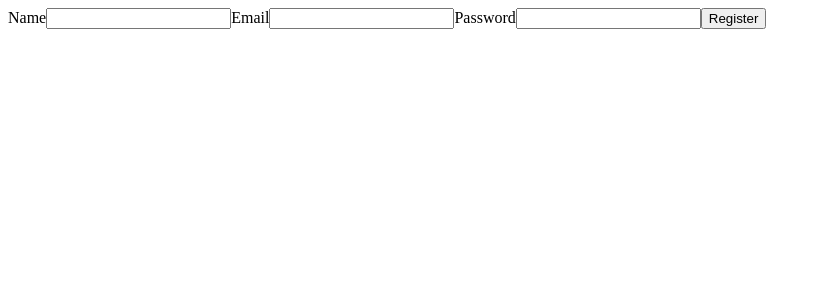
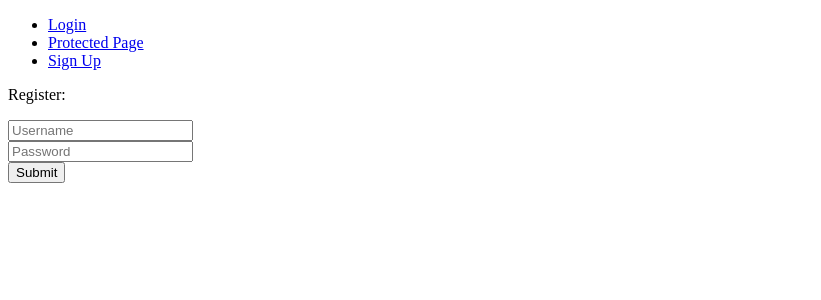
Before and after one commit to Build-Week-Med-Cabinet-6/front-end, a React (Create React App) app: page /register in a window 1280 px wide. Shown: the top 300 px of the page, without its empty margins (0-821 px from the left). Built offline with nearby package versions, Linux system fonts and the light colour scheme.

Commit message:
login and register are working and routes to protected page

```diff
--- a/package.json
+++ b/package.json
@@ -6,10 +6,13 @@
     "@testing-library/jest-dom": "^4.2.4",
     "@testing-library/react": "^9.5.0",
     "@testing-library/user-event": "^7.2.1",
+    "axios": "^0.19.2",
+    "formik": "^2.1.4",
     "react": "^16.13.1",
     "react-dom": "^16.13.1",
     "react-router-dom": "^5.1.2",
-    "react-scripts": "3.4.1"
+    "react-scripts": "3.4.1",
+    "yup": "^0.28.4"
   },
   "scripts": {
     "start": "react-scripts start",
--- a/src/components/App.jsx
+++ b/src/components/App.jsx
@@ -1,24 +1,35 @@
-import React, {useState} from 'react';
-import { Switch, Route, Link, useHistory } from 'react-router-dom';
+import React, { useState } from "react";
+import SearchComp from "./Search";
+import {
+  BrowserRouter as Router,
+  Route,
+  Link,
+  Switch,
+  useHistory,
+} from "react-router-dom";
 
 // Components
-import Login from './Login';
-import Register from './Register';
-import Search from './Search';
+import Login from "./Login";
+import Register from "./Register";
+import Search from "./Search";
+
+// route
+
+import PrivateRoute from "./PrivateRoute";
 
 function App() {
   const initialFormValues = {
     name: "",
     email: "",
     password: "",
-  }
+  };
 
   const [searchString, setSearchString] = useState("");
   const [formValues, setFormValues] = useState(initialFormValues);
   const [users, setUsers] = useState([]);
   const history = useHistory();
 
-  const onInputChange = evt => {
+  const onInputChange = (evt) => {
     const name = evt.target.name;
     const value = evt.target.value;
 
@@ -26,75 +37,78 @@ function App() {
       ...formValues,
       [name]: value,
     });
-  }
+  };
 
-  const onLoginSubmit = evt => {
+  const onLoginSubmit = (evt) => {
     evt.preventDefault();
 
-    for(let i = 0; i < users.length; i++) {
+    for (let i = 0; i < users.length; i++) {
       const userEmail = users[i].email;
       const userPassword = users[i].password;
 
       // If this user's email and password matches the form values
       // go to the /home route and break out of this loop.
-      if(userEmail === formValues.email && userPassword === formValues.password) {
+      if (
+        userEmail === formValues.email &&
+        userPassword === formValues.password
+      ) {
         history.push("/search");
         break;
       }
     }
-  }
+  };
 
-  const onRegisterSubmit = evt => {
+  const onRegisterSubmit = (evt) => {
     evt.preventDefault();
     setFormValues(initialFormValues);
     history.push("/");
-    return setUsers([
-      ...users,
-      formValues,
-    ]);
-  }
+    return setUsers([...users, formValues]);
+  };
 
-  const onSearchSubmit = evt => {
+  const onSearchSubmit = (evt) => {
     evt.preventDefault();
     setSearchString("");
     console.log(searchString);
-  }
+  };
 
-  const addSearchTerm = evt => {
+  const addSearchTerm = (evt) => {
     const searchTerm = evt.target.value;
 
-    if(!searchString.includes(searchTerm)) {
-      if(searchString === "") { // If this is the first search term
+    if (!searchString.includes(searchTerm)) {
+      if (searchString === "") {
+        // If this is the first search term
         return setSearchString(searchTerm);
       }
 
       return setSearchString(`${searchString}, ${searchTerm}`);
     }
-  }
+  };
 
   return (
-    <div className="App">
-      <Switch>
-        <Route path="/search">
-          <Search onAddSearchTerm={addSearchTerm} onSearchSubmit={onSearchSubmit}/>
-        </Route>
-        <Route path="/register">
-          <Register
-            onInputChange={onInputChange}
-            onRegisterSubmit={onRegisterSubmit}
-            formValues={formValues}
-          />
-        </Route>
-        <Route path="/">
-          <Login
-            onInputChange={onInputChange}
-            onLoginSubmit={onLoginSubmit}
-            formValues={formValues}
-          />
-          <Link to="/register">Register</Link>
-        </Route>
-      </Switch>
-    </div>
+    <Route>
+      <div className="App">
+        <ul>
+          <li>
+            <Link to="/Login">Login</Link>
+          </li>
+          <li>
+            <Link to="/protected">Protected Page</Link>
+          </li>
+          <li>
+            <Link to="/register">Sign Up</Link>
+          </li>
+        </ul>
+        <Switch>
+          <PrivateRoute exact path="/protected" component={PrivateRoute} />
+          <Route exact path="/" component={Register} />
+
+          <Route exact path="/login" component={Login} />
+          <PrivateRoute exact path="/protected" component={SearchComp} />
+          <Route path="/register" component={Register} />
+          <Route component={Register} />
+        </Switch>
+      </div>
+    </Route>
   );
 }
 
--- a/src/components/Login.jsx
+++ b/src/components/Login.jsx
@@ -1,16 +1,88 @@
-import React from 'react';
+import React, { useState, useEffect } from "react";
+import { render } from "react-dom";
+import * as Yup from "yup";
+import { BrowserRouter as Router, Link, Route } from "react-router-dom";
 
-function Login(props) {
-  const {onInputChange, onLoginSubmit, formValues} = props;
-  return(
-    <form>
-      <label htmlFor="email">Email</label>
-      <input onChange={onInputChange} type="text" name="email" id="email" value={formValues.email}/>
-      <label htmlFor="password">Password</label>
-      <input onChange={onInputChange} type="password" name="password" id="password" value={formValues.password}/>
-      <input onClick={onLoginSubmit} type="submit" value="Login" />
-    </form>
-  );
-}
+import { withFormik, Form, Field } from "formik";
+import axios from "axios";
+import auth from "./auth";
+const Login = (
+  {
+    values,
+    errors,
+    touched,
+    isSubmitting,
+    onInputChange,
+    onRegisterSubmit,
+    formValue,
+  },
+  props
+) => (
+  <Form>
+    <div>
+      <p>Login:</p>
+      <Field
+        type="text"
+        name="username"
+        placeholder="Username"
+        className="fields"
+      />
+      {touched.username && errors.username && <p>{errors.username}</p>}
+    </div>
 
-export default Login;
+    <div>
+      <Field
+        type="password"
+        name="password"
+        placeholder="Password"
+        className="fields"
+      />
+      {touched.password && errors.password && <p>{errors.password}</p>}
+    </div>
+
+    <button
+      disabled={isSubmitting}
+      onClick={() => {
+        auth.login(() => {});
+      }}
+    >
+      Submit
+    </button>
+  </Form>
+);
+
+const FormikSignIn = withFormik({
+  mapPropsToValues({ username, password }) {
+    return {
+      username: username || "",
+      password: password || "",
+    };
+  },
+  validationSchema: Yup.object().shape({
+    username: Yup.string().min(4).required("Username is required"),
+    password: Yup.string().required("Password is required"),
+  }),
+  handleSubmit(
+    values,
+    { resetForm, setErrors, setSubmitting, setStatus, props }
+  ) {
+    console.log(values);
+
+    resetForm();
+    props.history.push("/protected");
+    setSubmitting(false);
+
+    axios
+      .post("https://medcabinets.herokuapp.com/api/auth/login", values)
+      .then((res) => {
+        console.log("login", res);
+        setStatus(res.data);
+        props.history.push("/protected");
+      })
+      .catch((err) => console.log("error", err));
+  },
+})(Login);
+
+render(<FormikSignIn />, document.getElementById("root"));
+
+export default FormikSignIn;
--- /dev/null
+++ b/src/components/PrivateRoute.js
@@ -0,0 +1,21 @@
+import React from "react";
+import { Route, Redirect } from "react-router-dom";
+import Auth from "./auth";
+import Search from "./Search";
+
+const PrivateRoute = ({ component: Component, ...rest }) => {
+  return (
+    <Route
+      {...rest}
+      render={(props) => {
+        if (Auth.isAuthenticated()) {
+          return <Search {...props} />;
+        } else {
+          return <Redirect to="/login" />;
+        }
+      }}
+    />
+  );
+};
+
+export default PrivateRoute;
--- a/src/components/Register.jsx
+++ b/src/components/Register.jsx
@@ -1,18 +1,80 @@
-import React from 'react';
+import React, { useState, useEffect } from "react";
+import { render } from "react-dom";
+import * as Yup from "yup";
 
-function Register(props) {
-  const {onInputChange, onRegisterSubmit, formValues} = props;
-  return(
-    <form>
-      <label htmlFor="name">Name</label>
-      <input onChange={onInputChange} type="text" name="name" id="name" value={formValues.name}/>
-      <label htmlFor="email">Email</label>
-      <input onChange={onInputChange} type="text" name="email" id="email" value={formValues.email}/>
-      <label htmlFor="password">Password</label>
-      <input onChange={onInputChange} type="password" name="password" id="password" value={formValues.password}/>
-      <input onClick={onRegisterSubmit} type="submit" value="Register" />
-  </form>
-  );
-}
+import { withFormik, Form, Field } from "formik";
+import axios from "axios";
+import auth from "./auth";
+import { BrowserRouter as Router, Link } from "react-router-dom";
+import Login from "./Login";
+const SignUp = ({ values, errors, touched, isSubmitting }, props) => (
+  <Form>
+    <div>
+      <p>Register:</p>
+      <Field
+        type="text"
+        name="username"
+        placeholder="Username"
+        className="fields"
+      />
+      {touched.username && errors.username && <p>{errors.username}</p>}
+    </div>
 
-export default Register;
+    <div>
+      <Field
+        type="password"
+        name="password"
+        placeholder="Password"
+        className="fields"
+      />
+      {touched.password && errors.password && <p>{errors.password}</p>}
+    </div>
+
+    <button
+      disabled={isSubmitting}
+      onClick={() => {
+        auth.login(() => {});
+      }}
+    >
+      Submit
+    </button>
+  </Form>
+);
+const FormikSignUp = withFormik({
+  mapPropsToValues({ username, password }) {
+    return {
+      username: username || "",
+      password: password || "",
+    };
+  },
+  validationSchema: Yup.object().shape({
+    username: Yup.string().min(4).required("must be 4+ chars long"),
+    password: Yup.string().min(4).required("must be 4+ chars long"),
+  }),
+  handleSubmit(
+    values,
+    { resetForm, setErrors, setSubmitting, setStatus, props }
+  ) {
+    console.log(values);
+
+    resetForm();
+    props.history.push("/login");
+
+    setSubmitting(false);
+
+    axios
+      .post("https://medcabinets.herokuapp.com/api/auth/register", values)
+      .then((res) => {
+        console.log("axios", res);
+        setStatus(res.data);
+      })
+      .catch((err) => console.log("error", err));
+  },
+})(SignUp);
+
+render(<FormikSignUp />, document.getElementById("root"));
+
+export default FormikSignUp;
+
+// https://medcabinets.herokuapp.com/api/auth/register
+// https://medcabinets.herokuapp.com/api/auth/login
--- /dev/null
+++ b/src/components/auth.js
@@ -0,0 +1,21 @@
+class Auth {
+  constructor() {
+    this.authenticated = false;
+  }
+
+  login(cb) {
+    this.authenticated = true;
+    cb();
+  }
+
+  logout(cb) {
+    this.authenticated = false;
+    cb();
+  }
+
+  isAuthenticated() {
+    return this.authenticated;
+  }
+}
+
+export default new Auth();
--- a/src/index.js
+++ b/src/index.js
@@ -1,13 +1,12 @@
-import React from 'react';
-import ReactDOM from 'react-dom';
-import App from './components/App';
-import { BrowserRouter as Router } from 'react-router-dom';
+import React from "react";
+import ReactDOM from "react-dom";
+import App from "./components/App";
+import { BrowserRouter as Router } from "react-router-dom";
 
 ReactDOM.render(
-  <React.StrictMode>
-    <Router>
-      <App />
-    </Router>
-  </React.StrictMode>,
-  document.getElementById('root')
+  <Router>
+    <App />
+  </Router>,
+
+  document.getElementById("root")
 );
```
Also changed, not shown: 1 other file (tests, documents, lock files or other folders).
